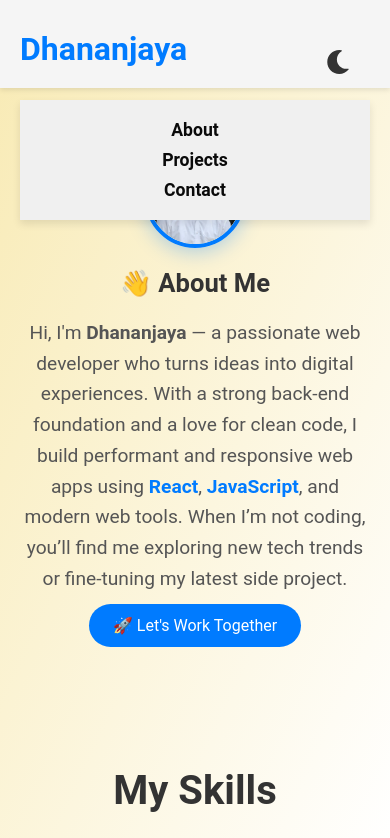
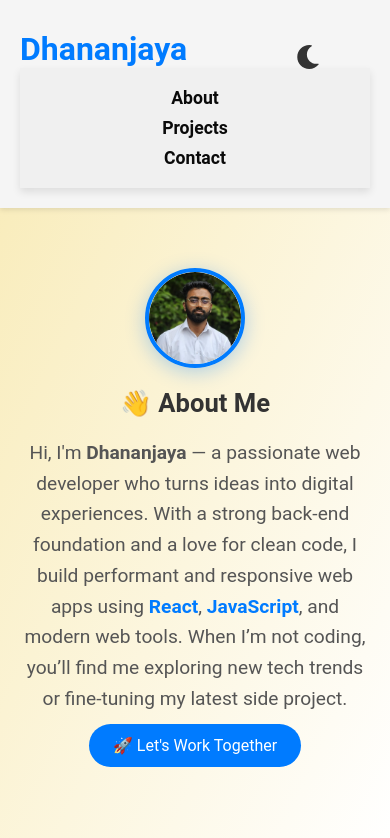
Before and after one commit to DHANANJAYA0013/Portfolio, a React (Create React App) app: page / in a window 390 px wide. Shown: the top 838 px of the page. Built offline with nearby package versions, Linux system fonts and the light colour scheme.

Commit message:
Update Header.css

```diff
--- a/src/components/Header.css
+++ b/src/components/Header.css
@@ -6,6 +6,8 @@ header {
     padding: 20px;
     background-color: var(--header-bg, #f0f0f0);
     transition: background-color 0.3s ease;
+    position: relative;
+    z-index: 5;
 }
 
 header.dark {
@@ -17,6 +19,7 @@ header.dark {
     justify-content: space-between;
     align-items: center;
     width: 100%;
+    position: relative;
 }
 
 .logo h1 {
@@ -30,7 +33,7 @@ header.dark {
     transform: scale(1.05);
 }
 
-/* Navigation links */
+/* Navigation Links */
 .nav-links {
     list-style: none;
     display: flex;
@@ -61,42 +64,18 @@ header.dark {
     color: var(--primary-color-hover, #007BFF);
 }
 
-.App.dark .dark-mode-toggle {
-    color: white;
-}
-
+.App.dark .dark-mode-toggle,
 .App.dark .nav-links li a {
     color: white;
 }
 
-/* Mobile Responsiveness */
+/* Mobile Styles */
 @media (max-width: 768px) {
-    /* Adjust the logo size and add spacing */
     .logo h1 {
         font-size: 1.3rem;
     }
 
-    /* Hide the nav links by default */
-    .nav-links {
-        display: none;
-        flex-direction: column;
-        gap: 15px;
-        position: absolute;
-        top: 70px;
-        left: 0;
-        width: 100%;
-        background-color: var(--header-bg, #f0f0f0);
-        padding: 20px;
-        box-shadow: 0px 4px 8px rgba(0, 0, 0, 0.1);
-        z-index: 10; /* Make sure the nav links are on top */
-    }
-
-    /* Show the nav links when 'active' class is added */
-    .nav-links.active {
-        display: flex;
-    }
-
-    /* Hamburger menu */
+    /* Hamburger menu button */
     .hamburger-menu {
         display: block;
         font-size: 1.8rem;
@@ -104,33 +83,49 @@ header.dark {
         border: none;
         color: var(--primary-color, #0e0e0e);
         cursor: pointer;
+        z-index: 11;
     }
 
     .hamburger-menu.active {
         color: var(--primary-color-hover, #007BFF);
     }
 
-    /* Dark mode toggle positioning for mobile */
+    /* Dark mode toggle in mobile */
     .dark-mode-toggle {
         position: absolute;
         top: 20px;
-        right: 20px;
+        right: 60px;
     }
 
-    .navbar {
-        position: relative; /* Allow position of elements relative to navbar */
+    .nav-links {
+        display: none;
+        flex-direction: column;
+        gap: 15px;
+        width: 100%;
+        background-color: var(--header-bg, #f0f0f0);
+        padding: 20px;
+        box-shadow: 0 4px 8px rgba(0, 0, 0, 0.1);
+        position: relative; /* Make it part of the flow, not floating */
     }
 
-    /* Reduce space between the elements in mobile */
+    .nav-links.active {
+        display: flex;
+    }
+
     .nav-links li {
         text-align: center;
         font-size: 1rem;
     }
 }
 
-/* Small Devices & Tablet Responsiveness */
+/* Extra Small Devices */
 @media (max-width: 480px) {
     .logo h1 {
-        font-size: 1rem; /* Smaller logo size for very small screens */
+        font-size: 1rem;
+    }
+
+    .dark-mode-toggle {
+        top: 15px;
+        right: 50px;
     }
 }
```
